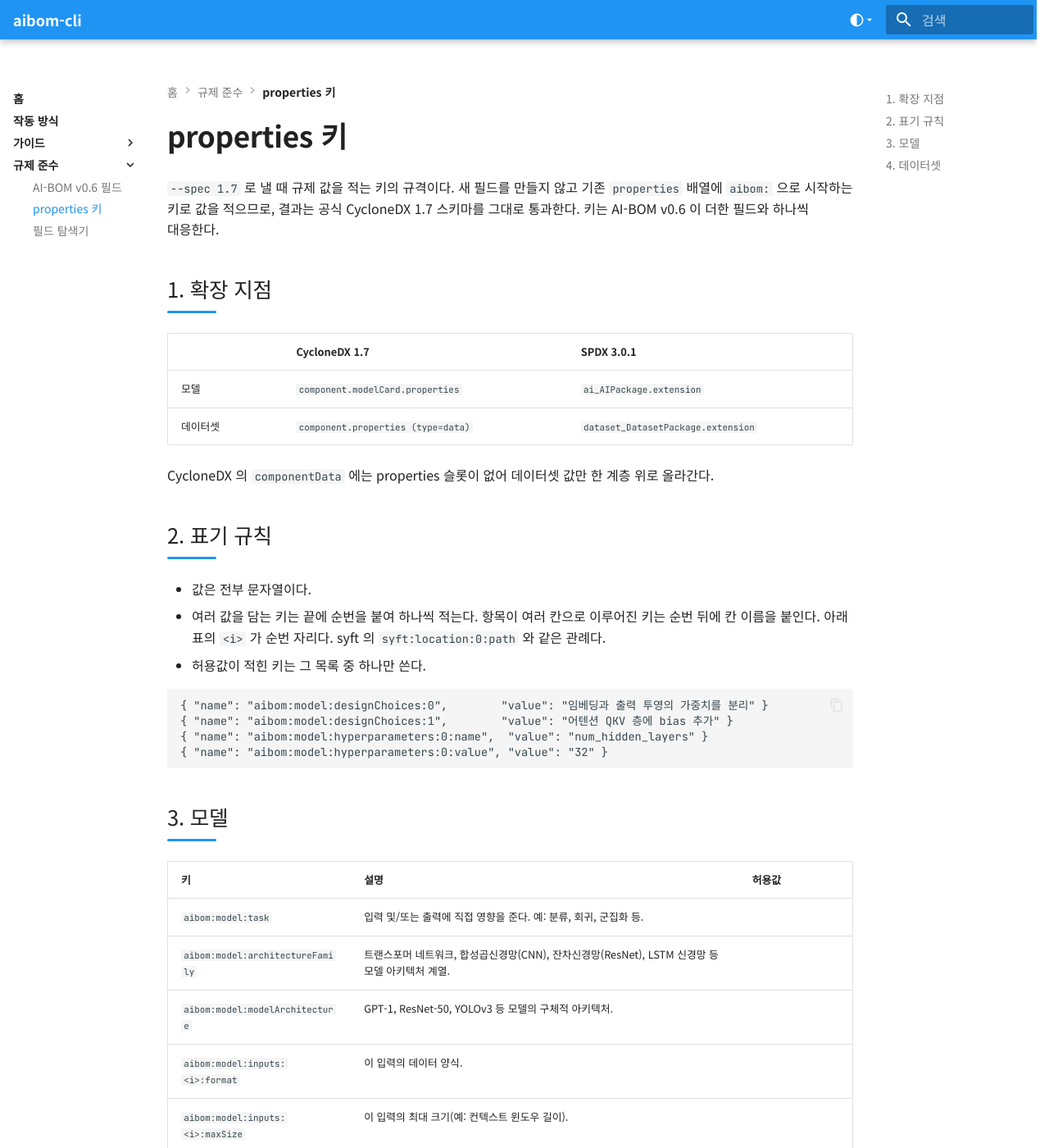
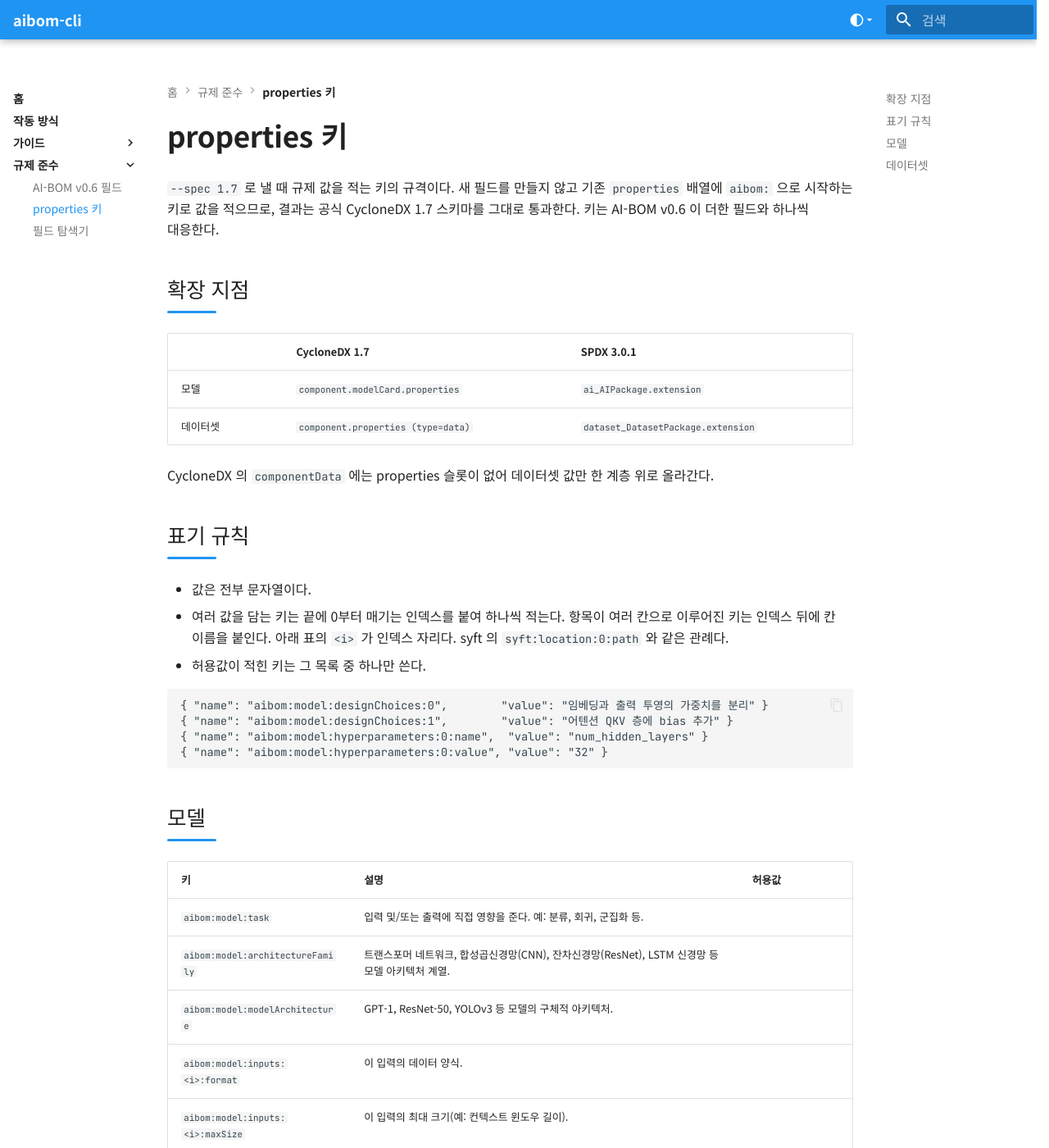
Before and after one commit to ai-devtestsecops-os/sure-aibom, an MkDocs documentation site: the page built from docs/compliance/regulation-fields.md, in a window 1280 px wide and 1400 px high. Shown: the whole window at 82% size. Built offline with MkDocs 1.6.1 and Material for MkDocs 9.7.7, drawn with Linux system fonts in a browser that asks for light colours.

Commit message:
docs: call the properties key position an index and drop the heading numbers on the properties key page

````diff
--- a/docs/compliance/regulation-fields.md
+++ b/docs/compliance/regulation-fields.md
@@ -3,7 +3,7 @@
 `--spec 1.7` 로 낼 때 규제 값을 적는 키의 규격이다. 새 필드를 만들지 않고 기존 `properties` 배열에 `aibom:` 으로 시작하는 키로 값을
 적으므로, 결과는 공식 CycloneDX 1.7 스키마를 그대로 통과한다. 키는 AI-BOM v0.6 이 더한 필드와 하나씩 대응한다.
 
-## 1. 확장 지점
+## 확장 지점
 
 | | CycloneDX 1.7 | SPDX 3.0.1 |
 |---|---|---|
@@ -12,10 +12,10 @@
 
 CycloneDX 의 `componentData` 에는 properties 슬롯이 없어 데이터셋 값만 한 계층 위로 올라간다.
 
-## 2. 표기 규칙
+## 표기 규칙
 
 - 값은 전부 문자열이다.
-- 여러 값을 담는 키는 끝에 순번을 붙여 하나씩 적는다. 항목이 여러 칸으로 이루어진 키는 순번 뒤에 칸 이름을 붙인다. 아래 표의 `<i>` 가 순번 자리다.
+- 여러 값을 담는 키는 끝에 0부터 매기는 인덱스를 붙여 하나씩 적는다. 항목이 여러 칸으로 이루어진 키는 인덱스 뒤에 칸 이름을 붙인다. 아래 표의 `<i>` 가 인덱스 자리다.
   syft 의 `syft:location:0:path` 와 같은 관례다.
 - 허용값이 적힌 키는 그 목록 중 하나만 쓴다.
 
@@ -26,7 +26,7 @@ CycloneDX 의 `componentData` 에는 properties 슬롯이 없어 데이터셋
 { "name": "aibom:model:hyperparameters:0:value", "value": "32" }
 ```
 
-## 3. 모델
+## 모델
 
 | 키 | 설명 | 허용값 |
 |---|---|---|
@@ -60,7 +60,7 @@ CycloneDX 의 `componentData` 에는 properties 슬롯이 없어 데이터셋
 | `aibom:model:safetyRiskAssessment` | AI 시스템의 일반 안전 위험 평가 결과. | serious, high, medium, low |
 | `aibom:model:technicalRequirements:<i>` | 이 모델을 소프트웨어 안에서 돌리는 데 필요한 것(하드웨어, 연산 자원, 라이브러리, 운영체제)과, 모델 밖의 하드웨어·소프트웨어(다른 인공지능시스템을 포함한다)와 맞물리는 방식. |  |
 
-## 4. 데이터셋
+## 데이터셋
 
 | 키 | 설명 | 허용값 |
 |---|---|---|
````
